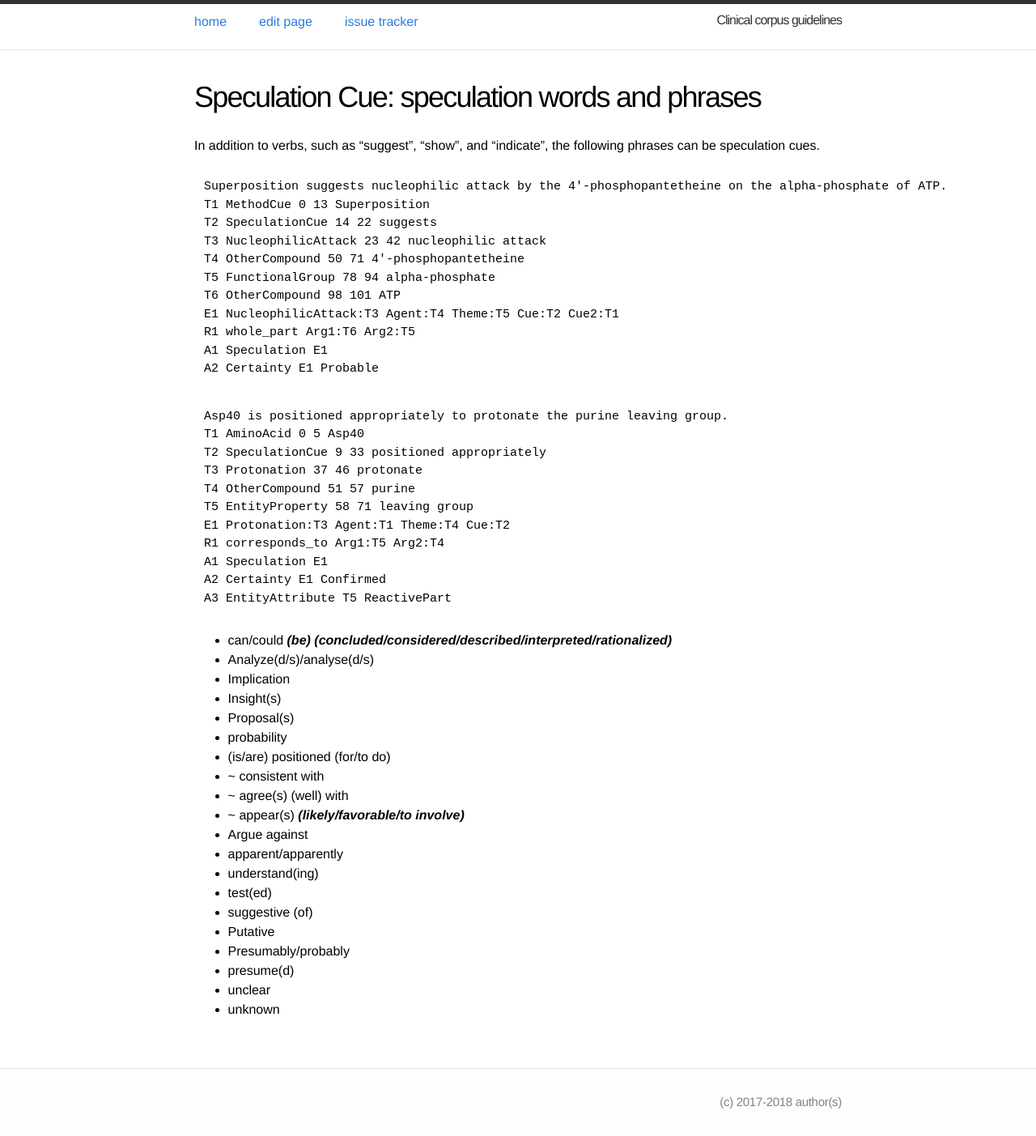
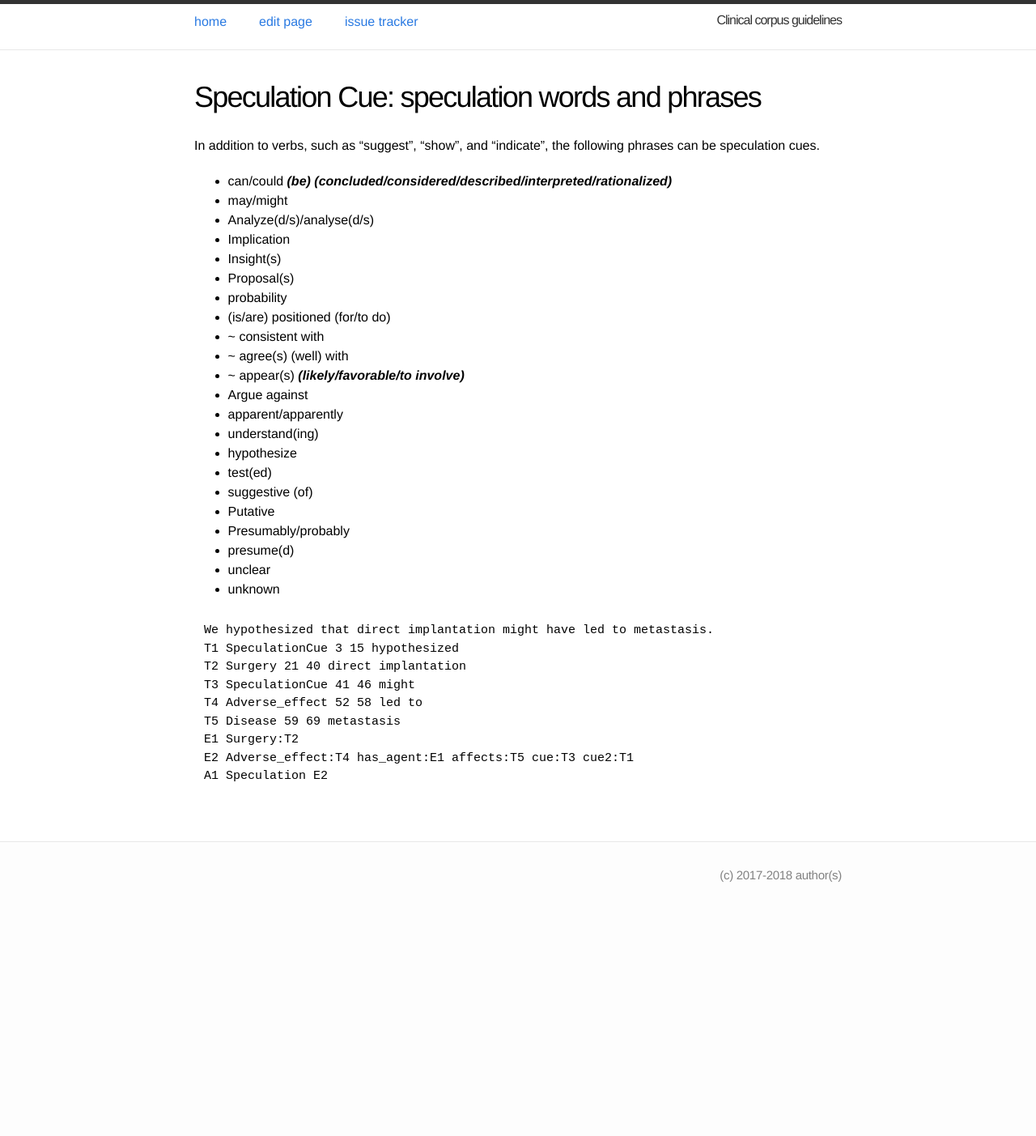
Before and after one commit to ezcatdb/clinicalcorpus-guidelines, a Jekyll site: the page built from _entity/SpeculationCue.md, in a window 1280 px wide. Shown: the whole page at 81% size. Built offline with Jekyll 4.4.1, drawn with Linux system fonts in a browser that asks for light colours; after the commit the page ends 1122 px from its top, so only the background shows below that.

Commit message:
upload files

```diff
--- a/_entity/SpeculationCue.md
+++ b/_entity/SpeculationCue.md
@@ -8,34 +8,8 @@ order: 8
 In addition to verbs, such as “suggest”, “show”, and “indicate”, the
 following phrases can be speculation cues.
 
-~~~ ann
-Superposition suggests nucleophilic attack by the 4'-phosphopantetheine on the alpha-phosphate of ATP.
-T1 MethodCue 0 13 Superposition
-T2 SpeculationCue 14 22 suggests
-T3 NucleophilicAttack 23 42 nucleophilic attack
-T4 OtherCompound 50 71 4'-phosphopantetheine
-T5 FunctionalGroup 78 94 alpha-phosphate
-T6 OtherCompound 98 101 ATP
-E1 NucleophilicAttack:T3 Agent:T4 Theme:T5 Cue:T2 Cue2:T1
-R1 whole_part Arg1:T6 Arg2:T5
-A1 Speculation E1
-A2 Certainty E1 Probable
-~~~
-~~~ ann
-Asp40 is positioned appropriately to protonate the purine leaving group.
-T1 AminoAcid 0 5 Asp40
-T2 SpeculationCue 9 33 positioned appropriately
-T3 Protonation 37 46 protonate
-T4 OtherCompound 51 57 purine
-T5 EntityProperty 58 71 leaving group
-E1 Protonation:T3 Agent:T1 Theme:T4 Cue:T2
-R1 corresponds_to Arg1:T5 Arg2:T4
-A1 Speculation E1
-A2 Certainty E1 Confirmed
-A3 EntityAttribute T5 ReactivePart
-~~~
-
 - can/could ***(be) (concluded/considered/described/interpreted/rationalized)***
+- may/might
 - Analyze(d/s)/analyse(d/s)
 - Implication
 - Insight(s)
@@ -48,6 +22,7 @@ A3 EntityAttribute T5 ReactivePart
 - Argue against
 - apparent/apparently
 - understand(ing)
+- hypothesize
 - test(ed)
 - suggestive (of)
 - Putative
@@ -55,3 +30,16 @@ A3 EntityAttribute T5 ReactivePart
 - presume(d)
 - unclear
 - unknown
+
+
+~~~ ann
+We hypothesized that direct implantation might have led to metastasis.
+T1 SpeculationCue 3 15 hypothesized
+T2 Surgery 21 40 direct implantation
+T3 SpeculationCue 41 46 might
+T4 Adverse_effect 52 58 led to
+T5 Disease 59 69 metastasis
+E1 Surgery:T2
+E2 Adverse_effect:T4 has_agent:E1 affects:T5 cue:T3 cue2:T1
+A1 Speculation E2
+~~~
```
Also changed, not shown: _attribute/Speculation.md (+12 -0 lines), _event/AdverseEffect.md (+11 -0 lines).
